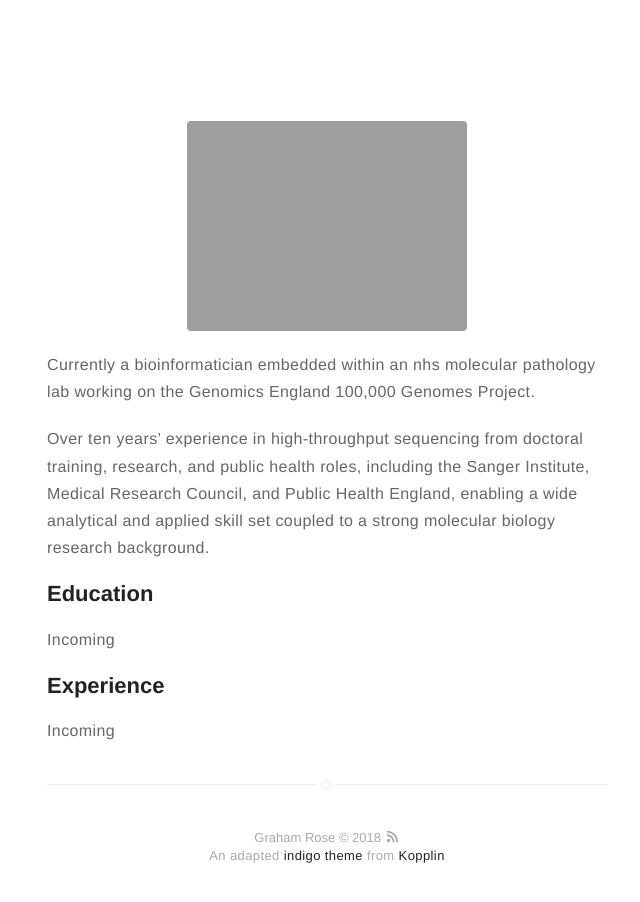
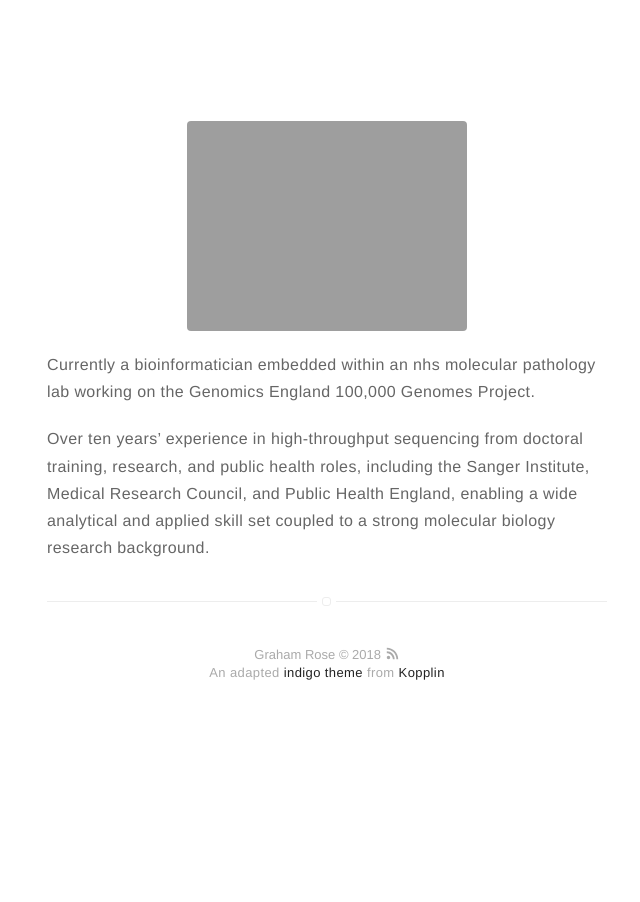
Before and after one commit to byronmews/.github.io, a Jekyll site: the page built from about.md, in a window 1280 px wide, cut to the strip 104-1031 px from the top of the page. Shown: the top 902 px of the strip, without its empty margins (313-953 px from the left). Built offline with Jekyll 4.4.1, drawn with Linux system fonts in a browser that asks for light colours; after the commit the page ends 900 px from its top, so only the background shows below that.

Commit message:
Update about.md

```diff
--- a/about.md
+++ b/about.md
@@ -7,9 +7,3 @@ layout: page
 Currently a bioinformatician embedded within an nhs molecular pathology lab working on the Genomics England 100,000 Genomes Project.
 
 Over ten years’ experience in high-throughput sequencing from doctoral training, research, and public health roles, including the Sanger Institute, Medical Research Council, and Public Health England, enabling a wide analytical and applied skill set coupled to a strong molecular biology research background.
-
-## Education
-Incoming
-
-## Experience
-Incoming
```
